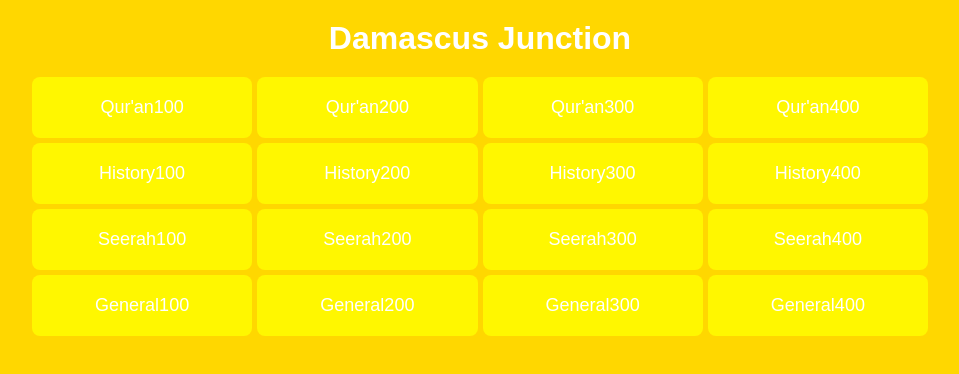
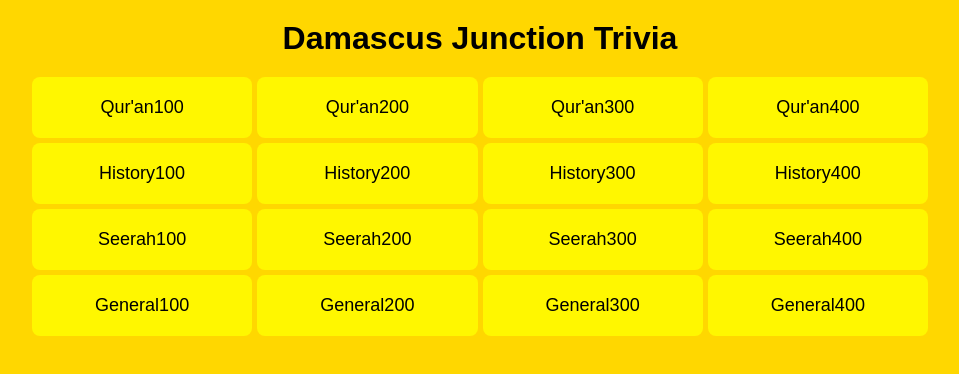
Before and after one commit to CuteBlackFurball/DamascusJunction, a plain HTML site: page index.html in a window 1280 px wide. Shown: the whole page, without its empty margins (160-1119 px from the left). Drawn offline with nearby package versions, Linux system fonts and the light colour scheme.

Commit message:
Update index.html

```diff
--- a/index.html
+++ b/index.html
@@ -5,7 +5,7 @@
   <meta name="viewport" content="width=device-width, initial-scale=1.0"/>
   <title>Damascus Junction Trivia</title>
   <style>
-    body { font-family: Arial, sans-serif; background: #FFD700; color: white; text-align: center; margin: 0; }
+    body { font-family: Arial, sans-serif; background: #FFD700; color: black; text-align: center; margin: 0; }
     h1 { margin: 20px; }
     #board { display: grid; grid-template-columns: repeat(4, 1fr); gap: 5px; width: 70%; margin: 0 auto; }
     .cell { background: #FFF700; padding: 20px; font-size: 18px; cursor: pointer; border-radius: 8px; }
@@ -16,7 +16,7 @@
   </style>
 </head>
 <body>
-  <h1>Damascus Junction</h1>
+  <h1>Damascus Junction Trivia</h1>
   <div id="board"></div>
 
   <div id="questionModal">
```
